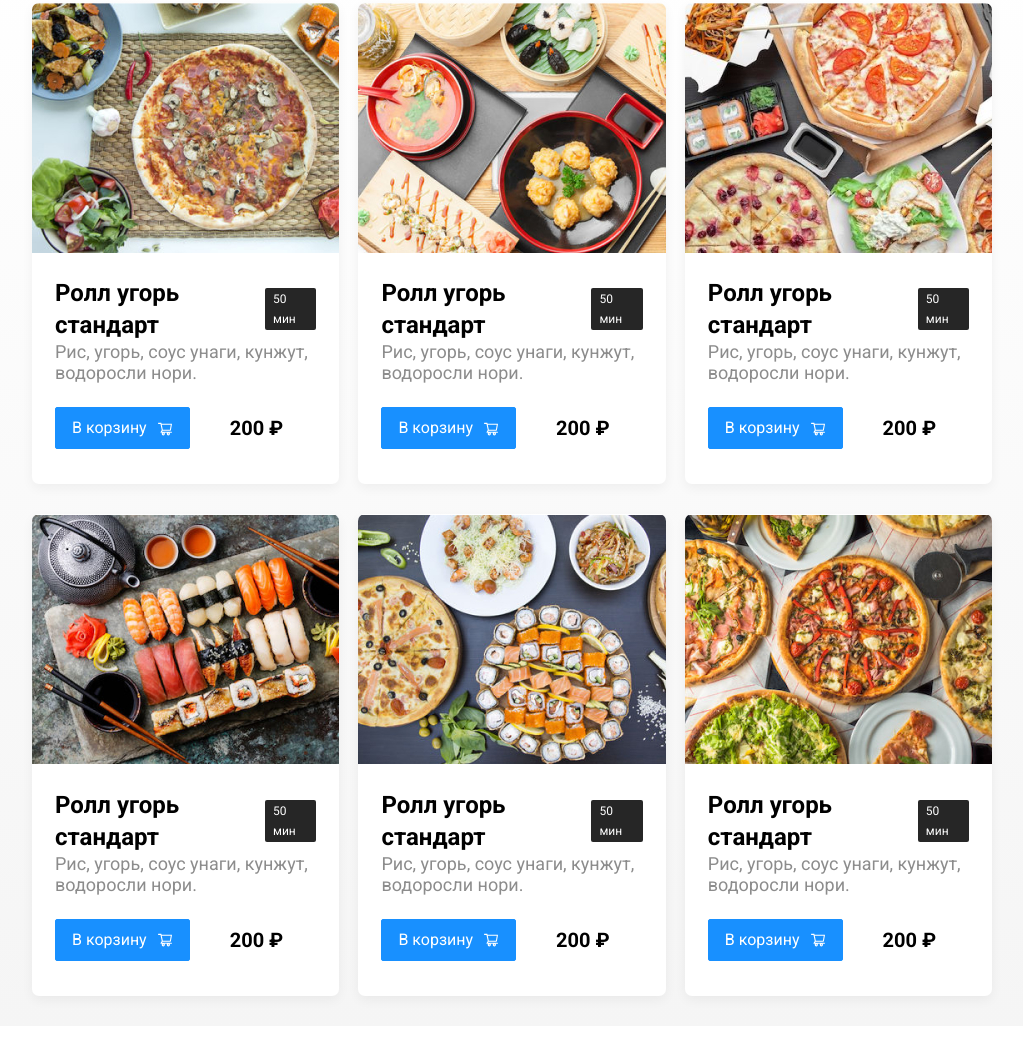
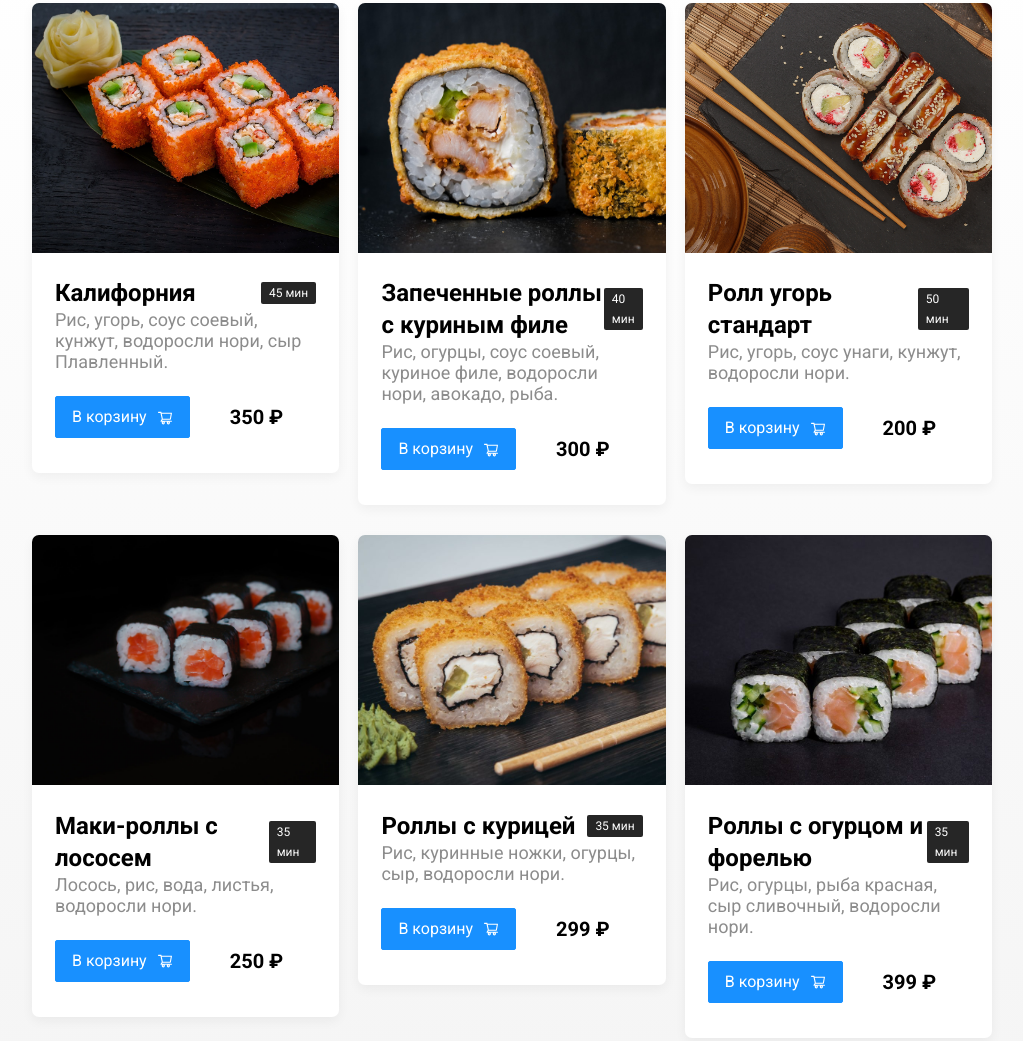
Before and after one commit to Koala1735/-, a plain HTML site: page практика ex1/restaurant.html in a window 1280 px wide. Shown: the part 209-1250 px from the top of the page, without its empty margins (128-1151 px from the left). Drawn offline with nearby package versions, Linux system fonts and the light colour scheme.

Commit message:
Add files via upload

```diff
--- a/практика ex1/restaurant.html
+++ b/практика ex1/restaurant.html
@@ -21,8 +21,7 @@
         <input
           type="text"
           class="input input-address"
-          placeholder="Адрес доставки"
-        />
+          placeholder="Адрес доставки"/>
         <div class="buttons">
           <button class="button button-primary">
             <img src="img/user.svg" alt="user" class="button-icon" />
@@ -32,8 +31,7 @@
             <img
               src="img/shopping-cart.svg"
               alt="shopping cart"
-              class="button-icon"
-            />
+              class="button-icon"/>
             <span class="button-text">Корзина</span>
           </button>
         </div>
@@ -49,21 +47,21 @@
                 <img src="img/rating.svg" alt="rating" />
                 4.5
               </div>
-              <div class="price">От 900 ₽</div>
+              <div class="price">От 200 ₽</div>
               <div class="category">Суши и роллы</div>
             </div>
           </div>
           <div class="cards">
             <div class="card wow animate__fadeInUp" data-wow-delay="0.2s">
-              <img src="img/card-image1.jpg" alt="image" class="card-img" />
+              <img src="img/cart-image1.jpg" alt="image" class="card-img" />
               <div class="card-text">
                 <div class="card-heading">
-                  <h3 class="card-title card-title-reg">Ролл угорь стандарт</h3>
-                  <span class="tag card-tag">50 мин</span>
+                  <h3 class="card-title card-title-reg">Калифорния</h3>
+                  <span class="tag card-tag">45 мин</span>
                 </div>
                 <div class="card-info">
                   <div class="ingredients">
-                    Рис, угорь, соус унаги, кунжут, водоросли нори.
+                    Рис, угорь, соус соевый, кунжут, водоросли нори, сыр Плавленный.
                   </div>
                 </div>
                 <div class="card-buttons">
@@ -74,12 +72,37 @@
                       alt="card-button-shopping"
                       class="button-card-img"/>
                   </button>
-                  <strong class="card-price-bold">200 ₽</strong>
+                  <strong class="card-price-bold">350 ₽</strong>
                 </div>
               </div>
             </div>
             <div class="card wow animate__fadeInUp" data-wow-delay="0.4s">
-              <img src="img/card-image2.jpg" alt="image" class="card-img" />
+              <img src="img/cart-image2.jpg" alt="image" class="card-img" />
+              <div class="card-text">
+                <div class="card-heading">
+                  <h3 class="card-title card-title-reg">Запеченные роллы с куриным филе</h3>
+                  <span class="tag card-tag">40 мин</span>
+                </div>
+                <div class="card-info">
+                  <div class="ingredients">
+                    Рис, огурцы, соус соевый, куриное филе, водоросли нори, авокадо, рыба.
+                  </div>
+                </div>
+                <div class="card-buttons">
+                  <button class="button button-primary">
+                    <span class="button-card-text">В корзину</span>
+                    <img
+                      src="img/card-button-shopping.svg"
+                      alt="card-button-shopping"
+                      class="button-card-img"
+                    />
+                  </button>
+                  <strong class="card-price-bold">300 ₽</strong>
+                </div>
+              </div>
+            </div>
+            <div class="card wow animate__fadeInUp" data-wow-delay="0.6s">
+              <img src="img/cart-image3.jpg" alt="image" class="card-img" />
               <div class="card-text">
                 <div class="card-heading">
                   <h3 class="card-title card-title-reg">Ролл угорь стандарт</h3>
@@ -103,42 +126,16 @@
                 </div>
               </div>
             </div>
-            <div class="card wow animate__fadeInUp" data-wow-delay="0.6s">
-              <img src="img/card-image3.jpg" alt="image" class="card-img" />
+            <div class="card wow animate__fadeInUp" data-wow-delay="0.2s">
+              <img src="img/cart-image4.jpg" alt="image" class="card-img" />
               <div class="card-text">
                 <div class="card-heading">
-                  <h3 class="card-title card-title-reg">Ролл угорь стандарт</h3>
-                  <span class="tag card-tag">50 мин</span>
+                  <h3 class="card-title card-title-reg">Маки-роллы с лососем</h3>
+                  <span class="tag card-tag">35 мин</span>
                 </div>
                 <div class="card-info">
                   <div class="ingredients">
-                    Рис, угорь, соус унаги, кунжут, водоросли нори.
-                  </div>
-                </div>
-                <!-- /.card-info -->
-                <div class="card-buttons">
-                  <button class="button button-primary">
-                    <span class="button-card-text">В корзину</span>
-                    <img
-                      src="img/card-button-shopping.svg"
-                      alt="card-button-shopping"
-                      class="button-card-img"
-                    />
-                  </button>
-                  <strong class="card-price-bold">200 ₽</strong>
-                </div>
-              </div>
-            </div>
-            <div class="card wow animate__fadeInUp" data-wow-delay="0.2s">
-              <img src="img/card-image4.jpg" alt="image" class="card-img" />
-              <div class="card-text">
-                <div class="card-heading">
-                  <h3 class="card-title card-title-reg">Ролл угорь стандарт</h3>
-                  <span class="tag card-tag">50 мин</span>
-                </div>
-                <div class="card-info">
-                  <div class="ingredients">
-                    Рис, угорь, соус унаги, кунжут, водоросли нори.
+                    Лосось, рис, вода, листья, водоросли нори.
                   </div>
                 </div>
                 <div class="card-buttons">
@@ -150,21 +147,21 @@
                       class="button-card-img"
                     />
                   </button>
-                  <strong class="card-price-bold">200 ₽</strong>
+                  <strong class="card-price-bold">250 ₽</strong>
                 </div>
               </div>
             </div>
             <div class="card wow animate__fadeInUp" data-wow-delay="0.4s">
-              <img src="img/card-image5.jpg" alt="image" class="card-img" />
+              <img src="img/cart-image5.jpg" alt="image" class="card-img" />
               <div class="card-text">
                 <div class="card-heading">
-                  <h3 class="card-title card-title-reg">Ролл угорь стандарт</h3>
-                  <span class="tag card-tag">50 мин</span>
+                  <h3 class="card-title card-title-reg">Роллы с курицей</h3>
+                  <span class="tag card-tag">35 мин</span>
                 </div>
                 <!-- /.card-heading -->
                 <div class="card-info">
                   <div class="ingredients">
-                    Рис, угорь, соус унаги, кунжут, водоросли нори.
+                    Рис, куринные ножки, огурцы, сыр, водоросли нори.
                   </div>
                 </div>
                 <div class="card-buttons">
@@ -176,20 +173,20 @@
                       class="button-card-img"
                     />
                   </button>
-                  <strong class="card-price-bold">200 ₽</strong>
+                  <strong class="card-price-bold">299 ₽</strong>
                 </div>
               </div>
             </div>
             <div class="card wow animate__fadeInUp" data-wow-delay="0.6s">
-              <img src="img/card-image6.jpg" alt="image" class="card-img" />
+              <img src="img/cart-image6.jpg" alt="image" class="card-img" />
               <div class="card-text">
                 <div class="card-heading">
-                  <h3 class="card-title card-title-reg">Ролл угорь стандарт</h3>
-                  <span class="tag card-tag">50 мин</span>
+                  <h3 class="card-title card-title-reg">Роллы с огурцом и форелью</h3>
+                  <span class="tag card-tag">35 мин</span>
                 </div>
                 <div class="card-info">
                   <div class="ingredients">
-                    Рис, угорь, соус унаги, кунжут, водоросли нори.
+                    Рис, огурцы, рыба красная, сыр сливочный, водоросли нори.
                   </div>
                 </div>
                 <div class="card-buttons">
@@ -201,7 +198,7 @@
                       class="button-card-img"
                     />
                   </button>
-                  <strong class="card-price-bold">200 ₽</strong>
+                  <strong class="card-price-bold">399 ₽</strong>
                 </div>
               </div>
             </div>
@@ -241,7 +238,7 @@
         </div>
         <div class="modal-body">
           <div class="food-row">
-            <span class="food-name">Ролл угорь стандарт</span>
+            <span class="food-name">Калифорния</span>
             <strong class="food-price">250 ₽</strong>
             <div class="food-counter">
               <button class="counter-button">-</button>
@@ -250,7 +247,25 @@
             </div>
           </div>
           <div class="food-row">
+            <span class="food-name">Запеченные роллы с куриным филе</span>
+            <strong class="food-price">300 ₽</strong>
+            <div class="food-counter">
+              <button class="counter-button">-</button>
+              <span class="counter">1</span>
+              <button class="counter-button">+</button>
+            </div>
+          </div>
+          <div class="food-row">
             <span class="food-name">Ролл угорь стандарт</span>
+            <strong class="food-price">200 ₽</strong>
+            <div class="food-counter">
+              <button class="counter-button">-</button>
+              <span class="counter">1</span>
+              <button class="counter-button">+</button>
+            </div>
+          </div>
+          <div class="food-row">
+            <span class="food-name">Маки-роллы с лососем</span>
             <strong class="food-price">250 ₽</strong>
             <div class="food-counter">
               <button class="counter-button">-</button>
@@ -259,26 +274,8 @@
             </div>
           </div>
           <div class="food-row">
-            <span class="food-name">Ролл угорь стандарт</span>
-            <strong class="food-price">250 ₽</strong>
-            <div class="food-counter">
-              <button class="counter-button">-</button>
-              <span class="counter">1</span>
-              <button class="counter-button">+</button>
-            </div>
-          </div>
-          <div class="food-row">
-            <span class="food-name">Ролл угорь стандарт</span>
-            <strong class="food-price">250 ₽</strong>
-            <div class="food-counter">
-              <button class="counter-button">-</button>
-              <span class="counter">1</span>
-              <button class="counter-button">+</button>
-            </div>
-          </div>
-          <div class="food-row">
-            <span class="food-name">Ролл угорь стандарт</span>
-            <strong class="food-price">250 ₽</strong>
+            <span class="food-name">Роллы с курицей</span>
+            <strong class="food-price">299 ₽</strong>
             <div class="food-counter">
               <button class="counter-button">-</button>
               <span class="counter">1</span>
```
Also changed, not shown: практика ex1/img/cart-image1.jpg (added), практика ex1/img/cart-image2.jpg (added), практика ex1/img/cart-image3.jpg (added), практика ex1/img/cart-image4.jpg (added), практика ex1/img/cart-image5.jpg (added), практика ex1/img/cart-image6.jpg (added).
